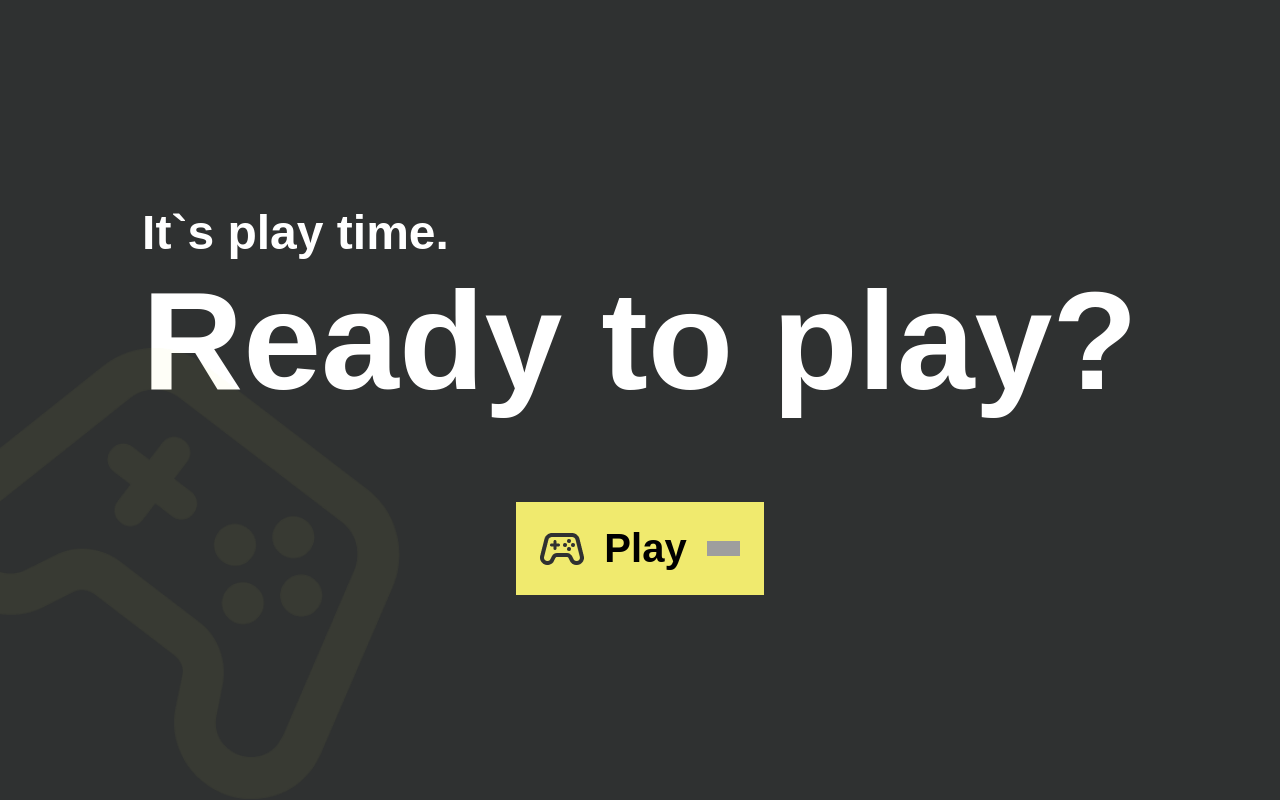
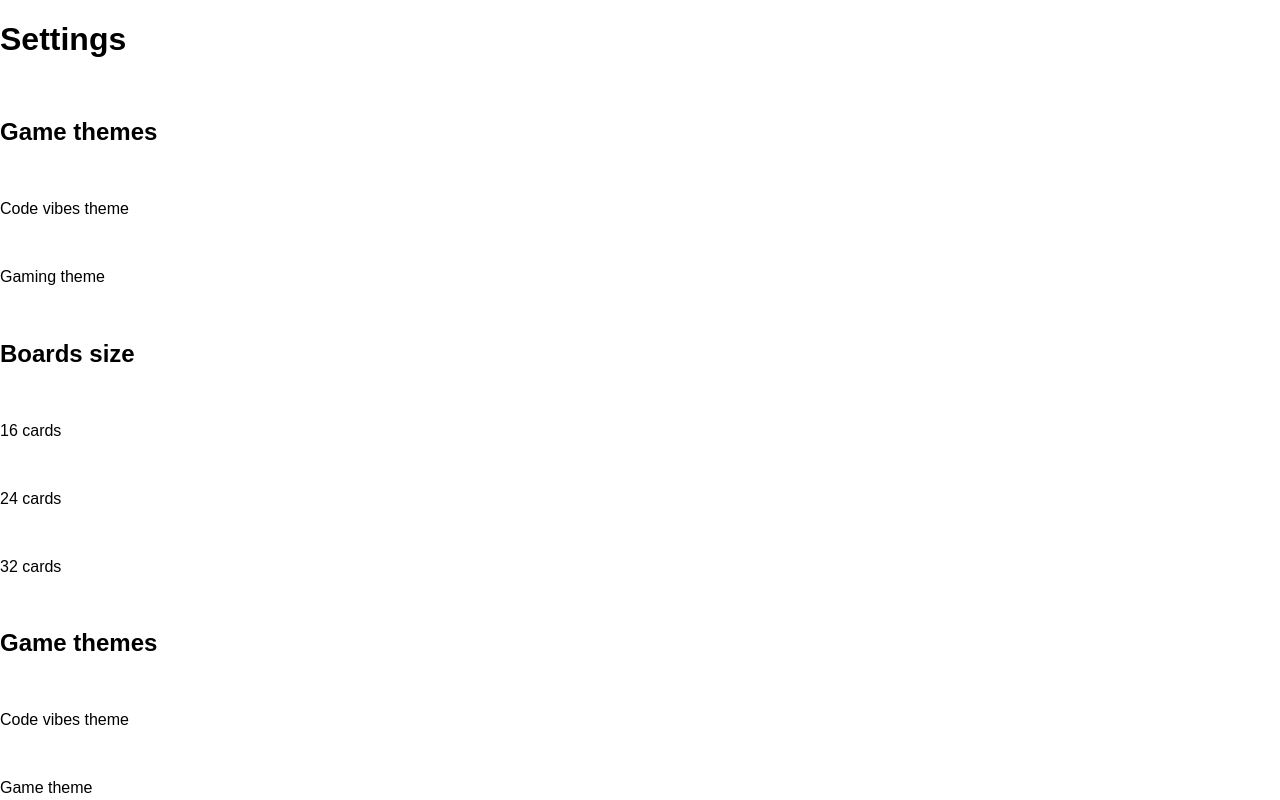
Before and after one commit to DanielKrafzik/memory, an Angular app in the folder memory/: page /settings in a window 1280 px wide. Before the commit this address led to /. Shown: the top 800 px of the page. Built offline with nearby package versions, Linux system fonts and the light colour scheme; grey boxes are pictures that could not be loaded; a web font is replaced by a local one.

Commit message:
set settingt html

```diff
--- a/memory/src/app/app.html
+++ b/memory/src/app/app.html
@@ -1 +1 @@
-<app-home></app-home>
+<router-outlet></router-outlet>
--- a/memory/src/app/app.routes.ts
+++ b/memory/src/app/app.routes.ts
@@ -1,3 +1,8 @@
 import { Routes } from '@angular/router';
+import { Home } from './home/home';
+import { Settings } from './settings/settings';
 
-export const routes: Routes = [];
+export const routes: Routes = [
+  { path: '', component: Home },
+  { path: 'settings', component: Settings }
+];
--- a/memory/src/app/home/home.html
+++ b/memory/src/app/home/home.html
@@ -2,10 +2,10 @@
     <div class="home-content">
         <h2>It`s play time.</h2>
         <h1>Ready to play?</h1>
-        <button>
+        <button [routerLink]="['/settings']">
             <img src="/img/stadia_controller_btn.png" alt="" class="controller-btn">
             <p>Play</p>
-            <img src="/img/arrow1" alt="" class="arrow">
+            <img src="/img/arrow1.png" alt="" class="arrow">
         </button>
     </div>
     <img src="/img/stadia_controller.png" alt="" class="controller">
--- a/memory/src/app/home/home.scss
+++ b/memory/src/app/home/home.scss
@@ -47,6 +47,11 @@
                 transition: all 0.2s ease-in-out;
                 transform: rotate(-45deg);
             }
+
+            .arrow {
+                transition: all 0.2s ease-in-out;
+                transform: scale(1.2);
+            }
         }
     }
 }
--- a/memory/src/app/home/home.ts
+++ b/memory/src/app/home/home.ts
@@ -1,8 +1,9 @@
 import { Component } from '@angular/core';
+import { RouterLink } from "@angular/router";
 
 @Component({
   selector: 'app-home',
-  imports: [],
+  imports: [RouterLink],
   templateUrl: './home.html',
   styleUrl: './home.scss',
 })
--- a/memory/src/app/settings/settings.html
+++ b/memory/src/app/settings/settings.html
@@ -1 +1,83 @@
-<p>settings works!</p>
+<div>
+    <h1>Settings</h1>
+
+    <div class="settings-conent">
+        <div class="setting-options">
+            <div class="game-themes">
+                <div class="theme-header">
+                    <img src="" alt="">
+                    <h2>Game themes</h2>
+                </div>
+                <div class="theme-options">
+                    <div class="theme-option">
+                        <img src="" alt="">
+                        <p>
+                            Code vibes theme
+                        </p>
+                    </div>
+                    <div class="theme-option">
+                        <img src="" alt="">
+                        <p>
+                            Gaming theme
+                        </p>
+                    </div>
+                </div>
+            </div>
+
+            <div class="game-board">
+                <div class="board-header">
+                    <img src="" alt="">
+                    <h2>Boards size</h2>
+                </div>
+                <div class="board-options">
+                    <div class="board-option">
+                        <img src="" alt="">
+                        <p>
+                            16 cards
+                        </p>
+                    </div>
+                    <div class="board-option">
+                        <img src="" alt="">
+                        <p>
+                            24 cards
+                        </p>
+                    </div>
+                    <div class="board-option">
+                        <img src="" alt="">
+                        <p>
+                            32 cards
+                        </p>
+                    </div>
+                </div>
+            </div>
+
+            <div class="game-themes">
+                <div class="theme-header">
+                    <img src="" alt="">
+                    <h2>Game themes</h2>
+                </div>
+                <div class="theme-option">
+                    <img src="" alt="">
+                    <p>
+                        Code vibes theme
+                    </p>
+                </div>
+            </div>
+        </div>
+
+        <div class="setting-visual">
+            <img src="" alt="">
+            <div>
+                <p>Game theme</p>
+                <img src="" alt="">
+                <p>Player</p>
+                <img src="" alt="">
+                <p>Board size</p>
+                <button>
+                    <img src="" alt="">
+                    <p>Start</p>
+                </button>
+            </div>
+        </div>
+    </div>
+</div>
```
